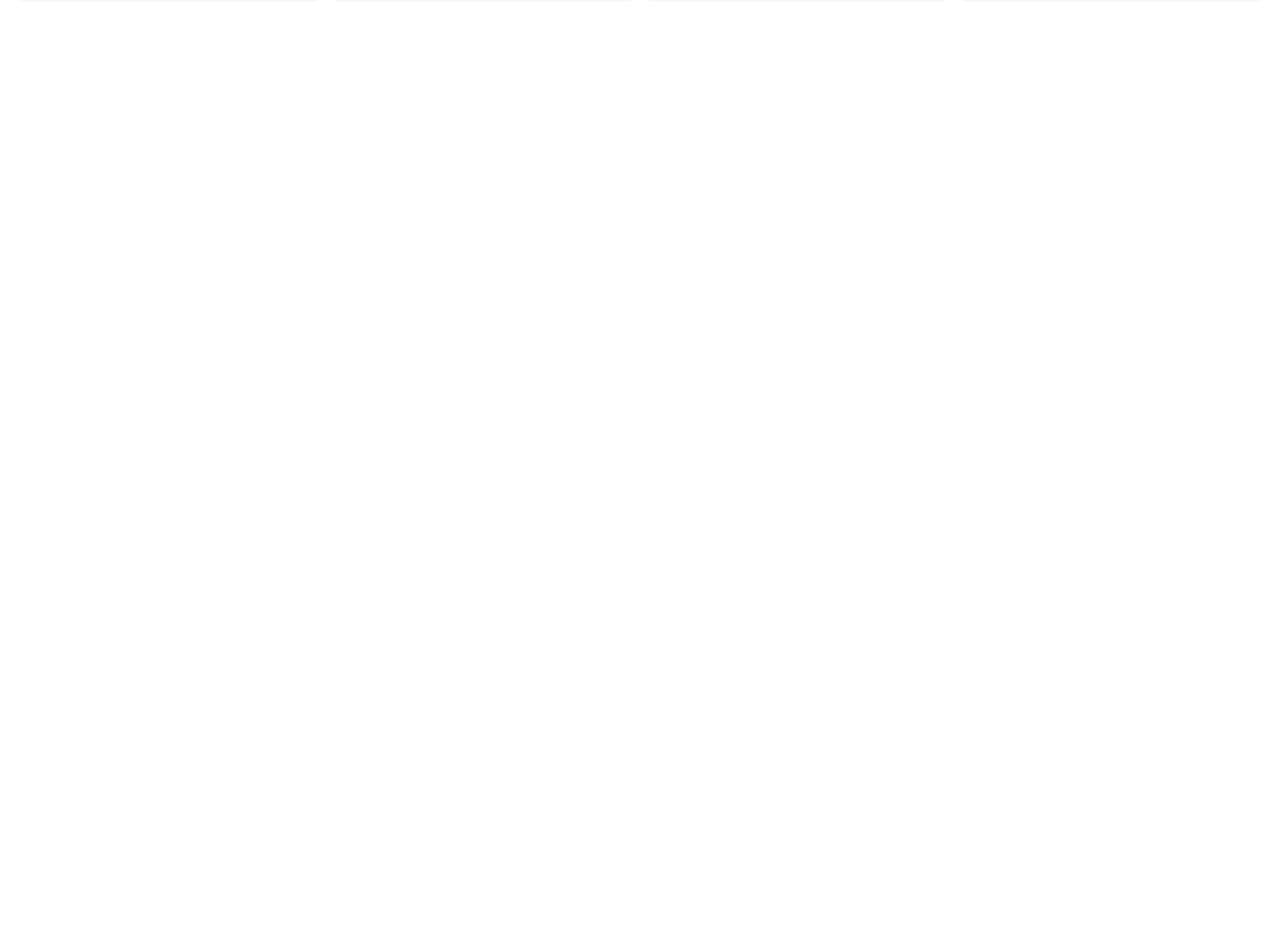
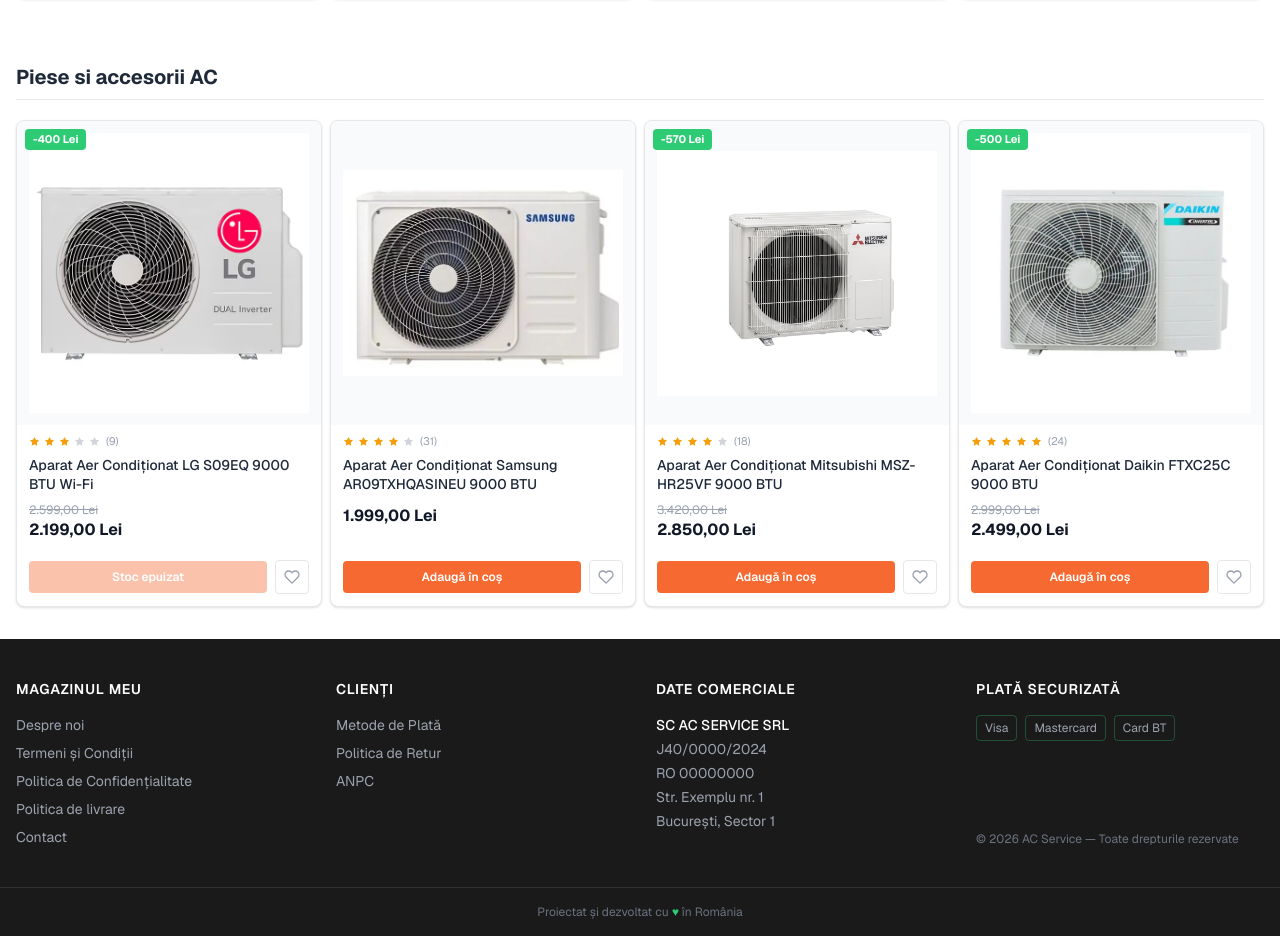
Before and after one commit to nefa/ac-store, a Next.js app: page / in a window 1280 px wide. Shown: the part 1213-2149 px from the top of the page. Before the commit the page ends 1244 px from the top, so only its background shows below. Built offline with nearby package versions, Linux system fonts and the light colour scheme.

Commit message:
add the app mocked footer

```diff
--- a/app/globals.css
+++ b/app/globals.css
@@ -9,6 +9,9 @@
   --color-nav: #1e293b; /*dark blue-gray*/
   --color-search-bar: #f2f2f2; /*light gray*/
   --color-nav-hover: #2dcb74; /*green*/
+  --color-footer-bg: #1a1a1a; /*footer background*/
+  --color-footer-text: #9ca3af; /*footer muted text*/
+  --color-footer-muted: #6b7280; /*footer dimmer text*/
   --font-sans: var(--font-geist-sans); /*font*/
 }
 
--- a/app/layout.tsx
+++ b/app/layout.tsx
@@ -2,6 +2,7 @@
 import { Geist } from "next/font/google";
 import "./globals.css";
 import Header from "@/components/Header";
+import Footer from "@/components/Footer";
 
 const geistSans = Geist({
   variable: "--font-geist-sans",
@@ -41,6 +42,7 @@
       <body className="min-h-full flex flex-col">
         <Header />
         <main className="flex-1">{children}</main>
+        <Footer />
       </body>
     </html>
   );
--- a/app/page.tsx
+++ b/app/page.tsx
@@ -48,11 +48,17 @@
   },
 ];
 
+const alt_Products = [...featuredProducts].sort((a, b) => b.id - a.id);
+
 export default function Home() {
   return (
     <>
       <HeroCarousel />
       <ProductGrid products={featuredProducts} title="Produse AC Recomandate" />
+      <ProductGrid
+        products={alt_Products}
+        title="Piese si accesorii AC"
+      ></ProductGrid>
     </>
   );
 }
--- /dev/null
+++ b/components/Footer.tsx
@@ -0,0 +1,109 @@
+import Link from "next/link";
+
+const storeLinks = [
+  { label: "Despre noi", href: "/despre" },
+  { label: "Termeni și Condiții", href: "/termeni" },
+  { label: "Politica de Confidențialitate", href: "/confidentialitate" },
+  { label: "Politica de livrare", href: "/livrare" },
+  { label: "Contact", href: "/contact" },
+];
+
+const clientLinks = [
+  { label: "Metode de Plată", href: "/plata" },
+  { label: "Politica de Retur", href: "/retur" },
+  { label: "ANPC", href: "https://anpc.ro", external: true },
+];
+
+export default function Footer() {
+  return (
+    <footer className="bg-footer-bg text-footer-text text-sm">
+      <div className="max-w-7xl mx-auto px-4 py-10 grid grid-cols-1 sm:grid-cols-2 lg:grid-cols-4 gap-8">
+
+        {/* Col 1 — Store links */}
+        <div>
+          <h3 className="text-white font-semibold uppercase tracking-wider mb-4">
+            Magazinul Meu
+          </h3>
+          <ul className="space-y-2">
+            {storeLinks.map((l) => (
+              <li key={l.href}>
+                <Link href={l.href} className="hover:text-primary transition-colors">
+                  {l.label}
+                </Link>
+              </li>
+            ))}
+          </ul>
+        </div>
+
+        {/* Col 2 — Client links */}
+        <div>
+          <h3 className="text-white font-semibold uppercase tracking-wider mb-4">
+            Clienți
+          </h3>
+          <ul className="space-y-2">
+            {clientLinks.map((l) => (
+              <li key={l.href}>
+                {l.external ? (
+                  <a
+                    href={l.href}
+                    target="_blank"
+                    rel="noopener noreferrer"
+                    className="hover:text-primary transition-colors"
+                  >
+                    {l.label}
+                  </a>
+                ) : (
+                  <Link href={l.href} className="hover:text-primary transition-colors">
+                    {l.label}
+                  </Link>
+                )}
+              </li>
+            ))}
+          </ul>
+        </div>
+
+        {/* Col 3 — Company info */}
+        <div>
+          <h3 className="text-white font-semibold uppercase tracking-wider mb-4">
+            Date Comerciale
+          </h3>
+          <ul className="space-y-1">
+            <li className="text-white font-medium">SC AC SERVICE SRL</li>
+            <li>J40/0000/2024</li>
+            <li>RO 00000000</li>
+            <li>Str. Exemplu nr. 1</li>
+            <li>București, Sector 1</li>
+          </ul>
+        </div>
+
+        {/* Col 4 — Payment & copyright */}
+        <div className="flex flex-col gap-4">
+          <h3 className="text-white font-semibold uppercase tracking-wider">
+            Plată Securizată
+          </h3>
+          <div className="flex flex-wrap gap-2">
+            <PaymentBadge label="Visa" />
+            <PaymentBadge label="Mastercard" />
+            <PaymentBadge label="Card BT" />
+          </div>
+          <p className="text-xs text-footer-muted mt-auto">
+            © {new Date().getFullYear()} AC Service — Toate drepturile rezervate
+          </p>
+        </div>
+
+      </div>
+
+      <div className="border-t border-white/10 py-4 text-center text-xs text-footer-muted">
+        Proiectat și dezvoltat cu <span className="text-primary">♥</span> în România
+      </div>
+    </footer>
+  );
+}
+
+function PaymentBadge({ label }: { label: string }) {
+  return (
+    <span className="border border-primary/30 rounded px-2 py-1 text-xs text-footer-text">
+      {label}
+    </span>
+  );
+}
```
Also changed, not shown: 1 other file (tests, documents, lock files or other folders).
